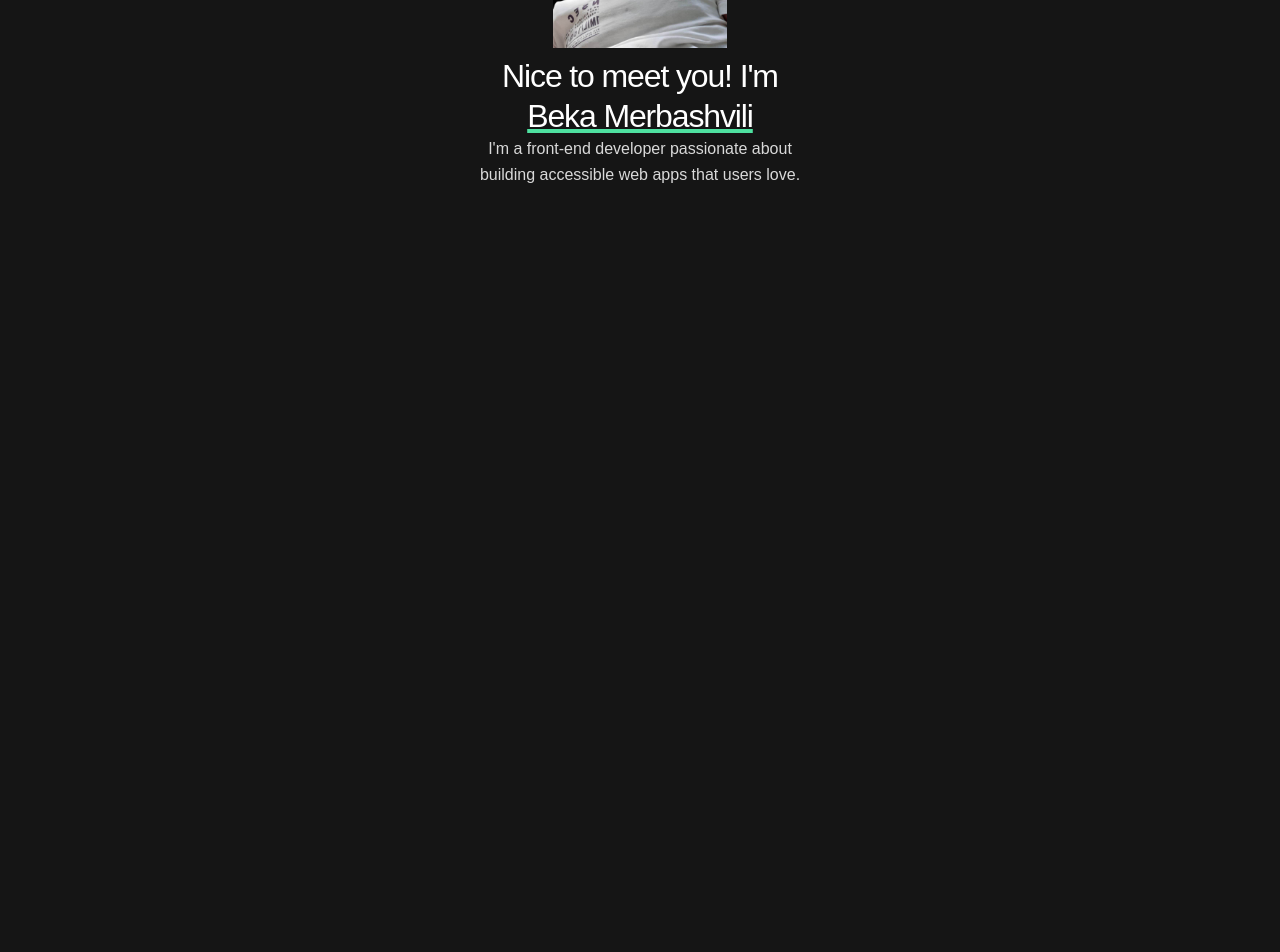
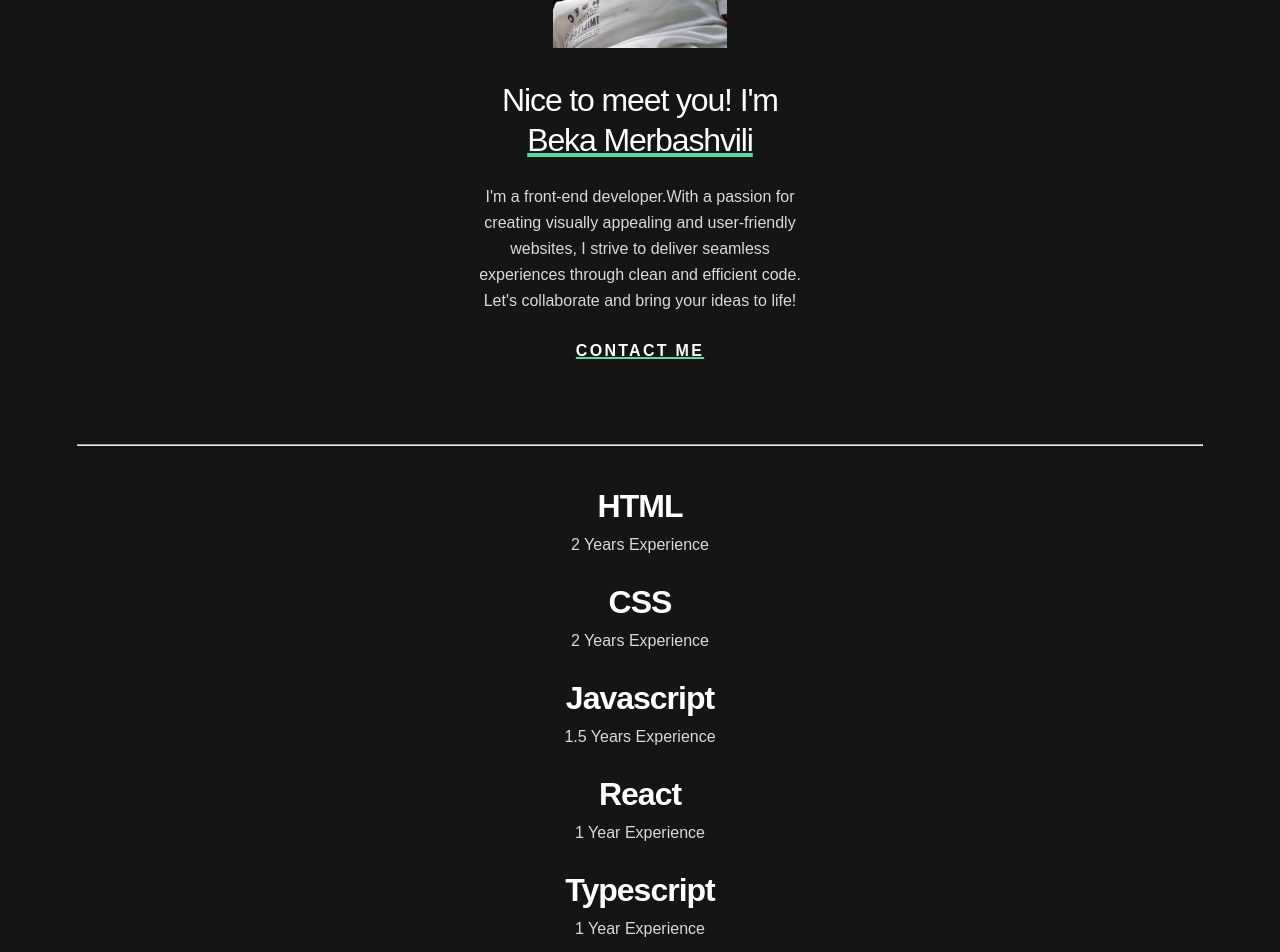
Before and after one commit to Beka-Merebashvili/portfolio, a React (Vite) app: page / in a window 1280 px wide. Shown: the part 280-1232 px from the top of the page. Before the commit the page ends 800 px from the top, so only its background shows below. Built offline with nearby package versions, Linux system fonts and the light colour scheme.

Commit message:
add experience component

```diff
--- a/src/App.tsx
+++ b/src/App.tsx
@@ -1,5 +1,6 @@
 import Globalstyles from "./styled-components/GlobalStyles"
-import Header from "./components/Header"
+import AboutMe from "./components/AboutMe"
+import Experience from "./components/Experience"
 
 function App() {
 
@@ -7,7 +8,8 @@ function App() {
   return (
     <>
     <Globalstyles />
-    <Header />
+    <AboutMe />
+    <Experience />
     </>
   )
 }
--- a/src/components/Header.tsx
+++ b/src/components/AboutMe.tsx
@@ -2,7 +2,7 @@ import SocialMedia from "./SocialMedia";
 import styled from "styled-components";
 import myPhoto from "../assets/images/main-character.jpg";
 
-export default function Header() {
+export default function AboutMe() {
   return (
     <Container>
       <SocialMedia />
@@ -13,9 +13,12 @@ export default function Header() {
         Nice to meet you! I'm <span>Beka Merbashvili</span>
       </p>
       <p className="aboutMe">
-        I'm a front-end developer passionate about building accessible web apps
-        that users love.
+        I'm a front-end developer.With a passion for creating visually appealing
+        and user-friendly websites, I strive to deliver seamless experiences
+        through clean and efficient code. Let's collaborate and bring your ideas
+        to life!
       </p>
+      <p className="contact">contact me</p>
     </Container>
   );
 }
@@ -39,6 +42,7 @@ const Container = styled.div`
     letter-spacing: -1.13px;
     color: #ffffff;
     width: 342px;
+    margin: 24px;
   }
   .name span {
     text-decoration: underline #4ee1a0 4px;
@@ -51,4 +55,14 @@ const Container = styled.div`
     color: #d9d9d9;
     width: 342px;
   }
+  .contact {
+    font-weight: 700;
+    font-size: 16px;
+    line-height: 26px;
+    letter-spacing: 2.28571px;
+    text-transform: uppercase;
+    color: #ffffff;
+    text-decoration: underline 2px #4ee1a0;
+    margin: 24px 0 80px 0;
+  }
 `;
--- /dev/null
+++ b/src/components/Experience.tsx
@@ -0,0 +1,64 @@
+import styled from "styled-components";
+
+export default function Experience() {
+  const experience = [
+    { title: "HTML", info: "2 Years Experience" },
+    { title: "CSS", info: "2 Years Experience" },
+    { title: "Javascript", info: "1.5 Years Experience" },
+    { title: "React", info: "1 Year Experience" },
+    { title: "Typescript", info: "1 Year Experience" },
+    { title: " REST API ", info: "1 Year Experience" },
+  ];
+
+  return (
+    <StyledDiv>
+      <hr className="line" />
+      {experience.map((item, index) => (
+        <div className="wrapper" key={index}>
+          <h3>{item.title}</h3>
+          <p>{item.info}</p>
+        </div>
+      ))}
+      <hr className="line2" />
+    </StyledDiv>
+  );
+}
+
+const StyledDiv = styled.div`
+  display: flex;
+  flex-direction: column;
+  align-items: center;
+  .line,
+  .line2 {
+    width: 88%;
+    height: 1px;
+    color: #ffffff;
+  }
+  .line {
+    margin-bottom: 40px;
+  }
+  .line2 {
+    margin-top: 16px;
+  }
+  .wrapper {
+    display: flex;
+    flex-direction: column;
+    align-items: center;
+    gap: 6px;
+    margin-bottom: 24px;
+  }
+  h3 {
+    font-weight: 700;
+    font-size: 32px;
+    line-height: 40px;
+    text-align: center;
+    letter-spacing: -1px;
+    color: #ffffff;
+  }
+  p {
+    font-weight: 500;
+    font-size: 16px;
+    line-height: 26px;
+    color: #d9d9d9;
+  }
+`;
```
